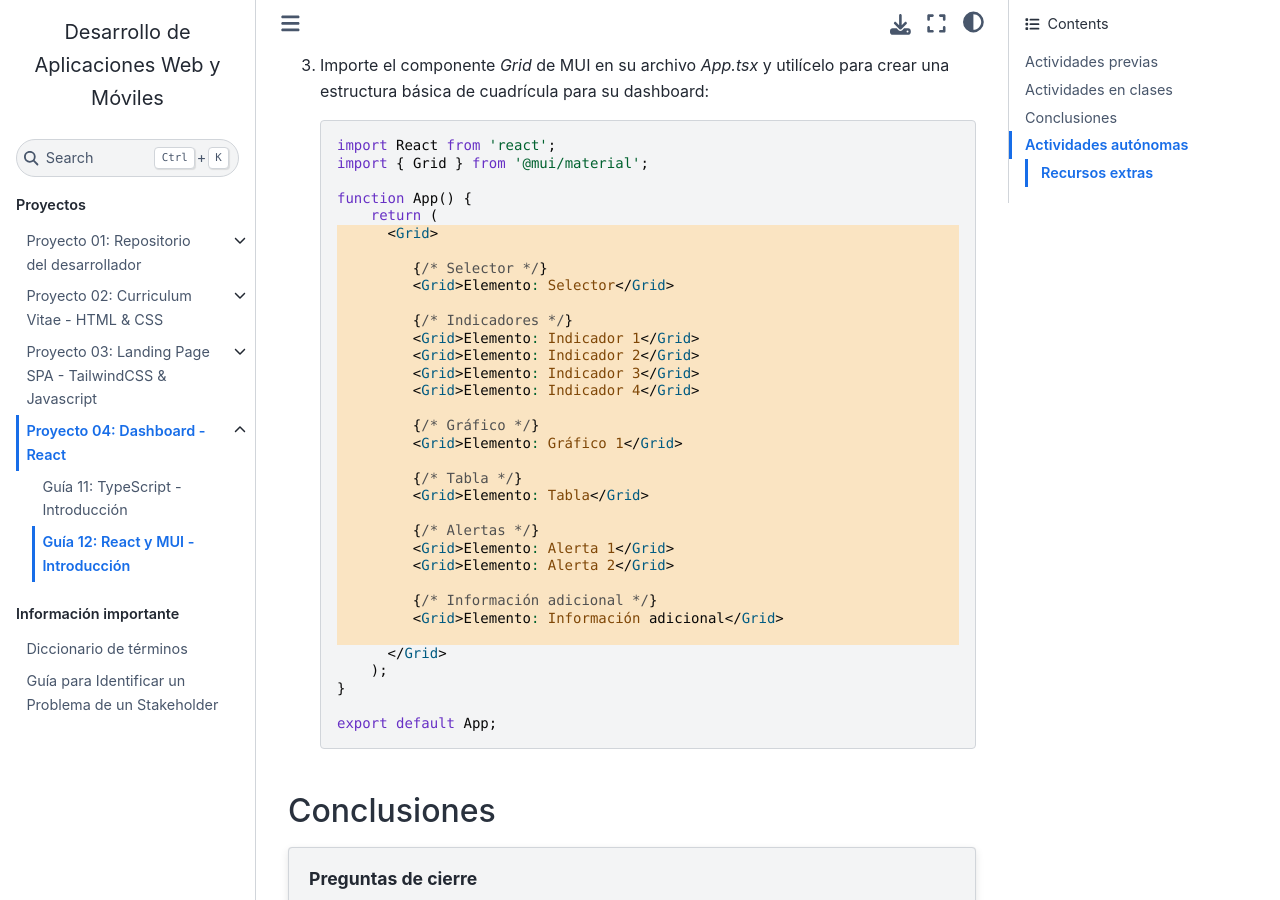
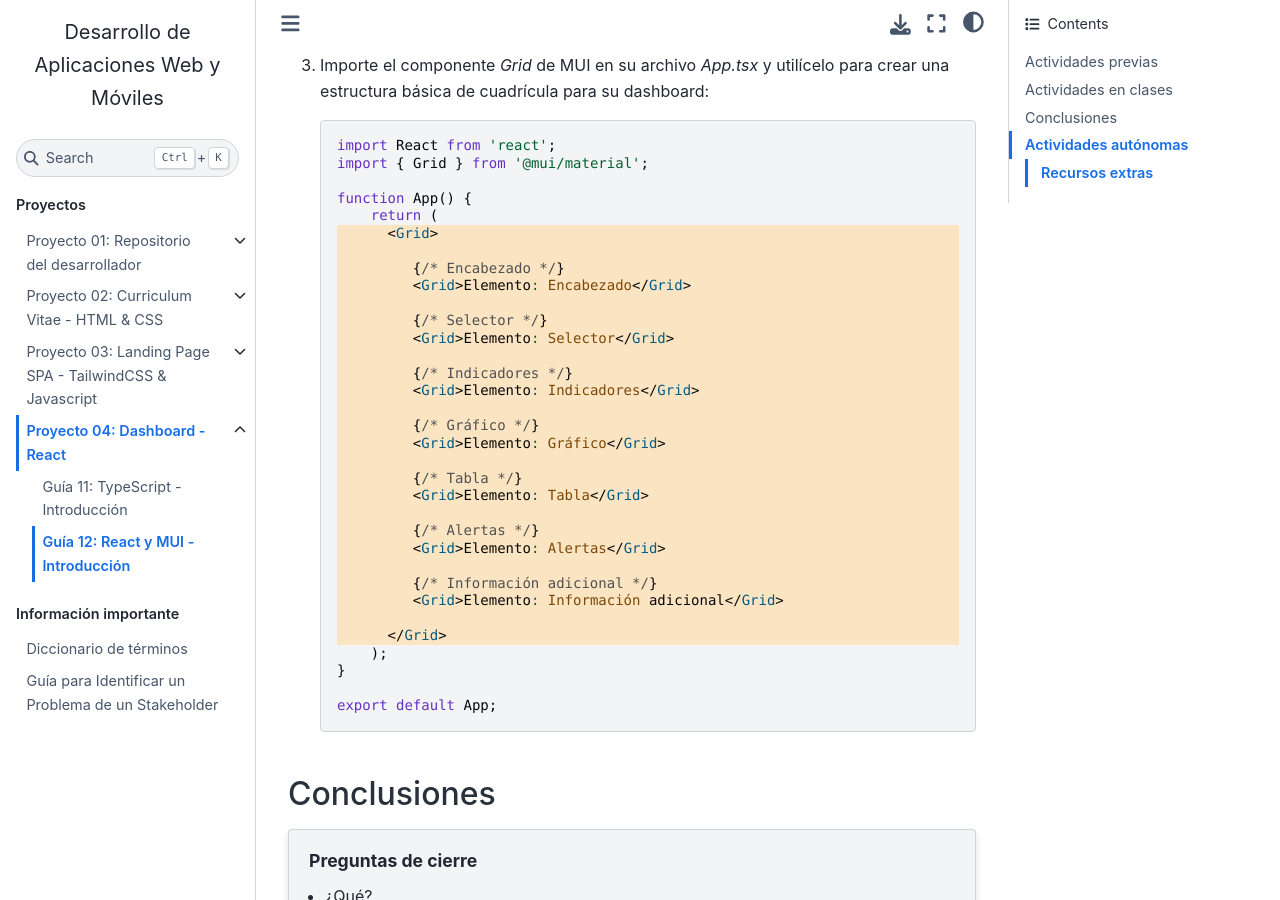
Before and after one commit to DAWMFIEC/DAWM-AI, a Sphinx documentation site: the page built from docs/source/guias/guia12.rst, in a window 1280 px wide and 900 px high, scrolled down 2708 px. Built offline with Sphinx 7.4.7 and the Sphinx Book theme 1.1.4, drawn with Linux system fonts in a browser that asks for light colours.

Commit message:
new group set

```diff
--- a/docs/source/guias/guia12.rst
+++ b/docs/source/guias/guia12.rst
@@ -117,24 +117,23 @@ MUI: Inicialización del proyecto y componentes
           return (
             <Grid>
 
+               {/* Encabezado */}
+               <Grid>Elemento: Encabezado</Grid>
+
                {/* Selector */}
                <Grid>Elemento: Selector</Grid>
 
                {/* Indicadores */}
-               <Grid>Elemento: Indicador 1</Grid>
-               <Grid>Elemento: Indicador 2</Grid>
-               <Grid>Elemento: Indicador 3</Grid>
-               <Grid>Elemento: Indicador 4</Grid>
+               <Grid>Elemento: Indicadores</Grid>
 
                {/* Gráfico */}
-               <Grid>Elemento: Gráfico 1</Grid>
+               <Grid>Elemento: Gráfico</Grid>
 
                {/* Tabla */}
                <Grid>Elemento: Tabla</Grid>
 
                {/* Alertas */}
-               <Grid>Elemento: Alerta 1</Grid>
-               <Grid>Elemento: Alerta 2</Grid>
+               <Grid>Elemento: Alertas</Grid>
 
                {/* Información adicional */}
                <Grid>Elemento: Información adicional</Grid>
```
